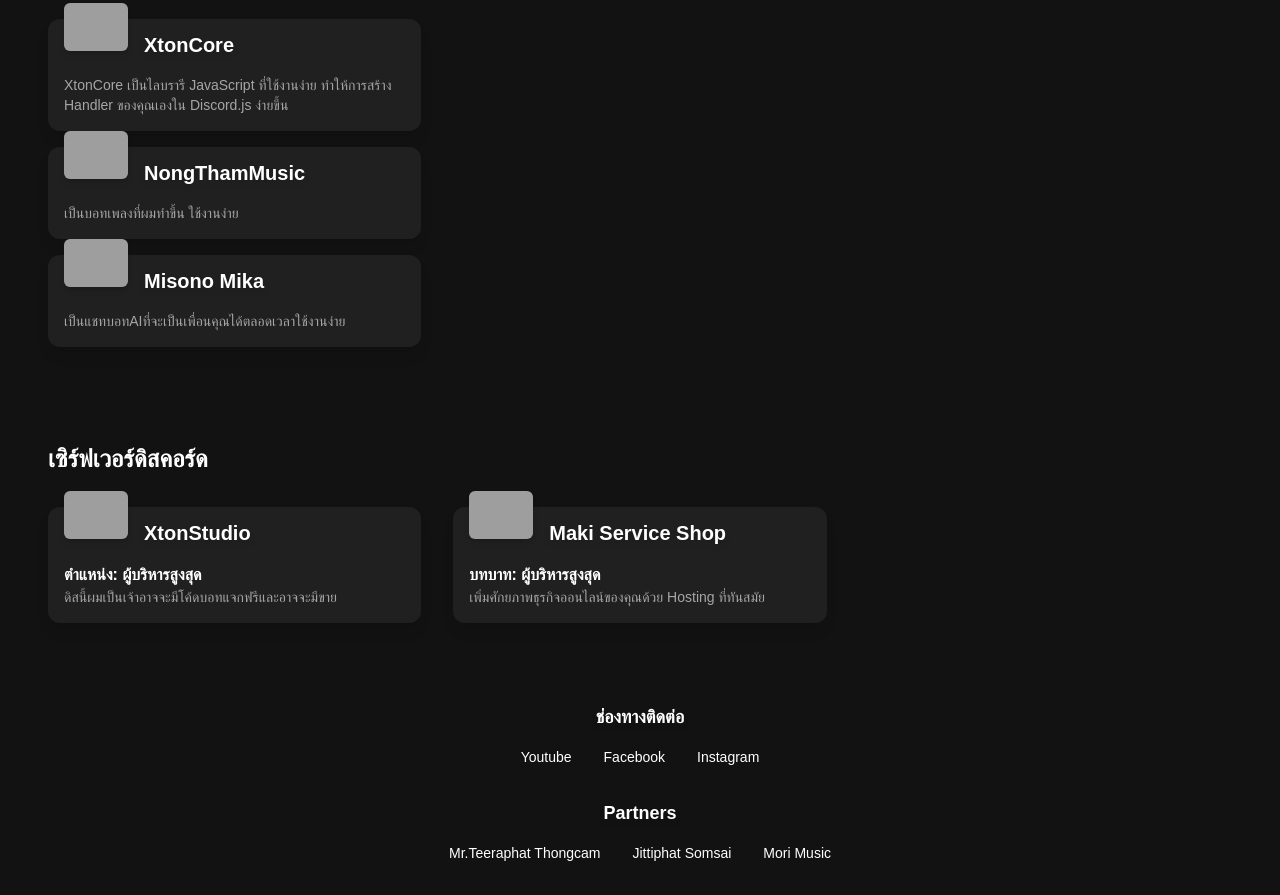
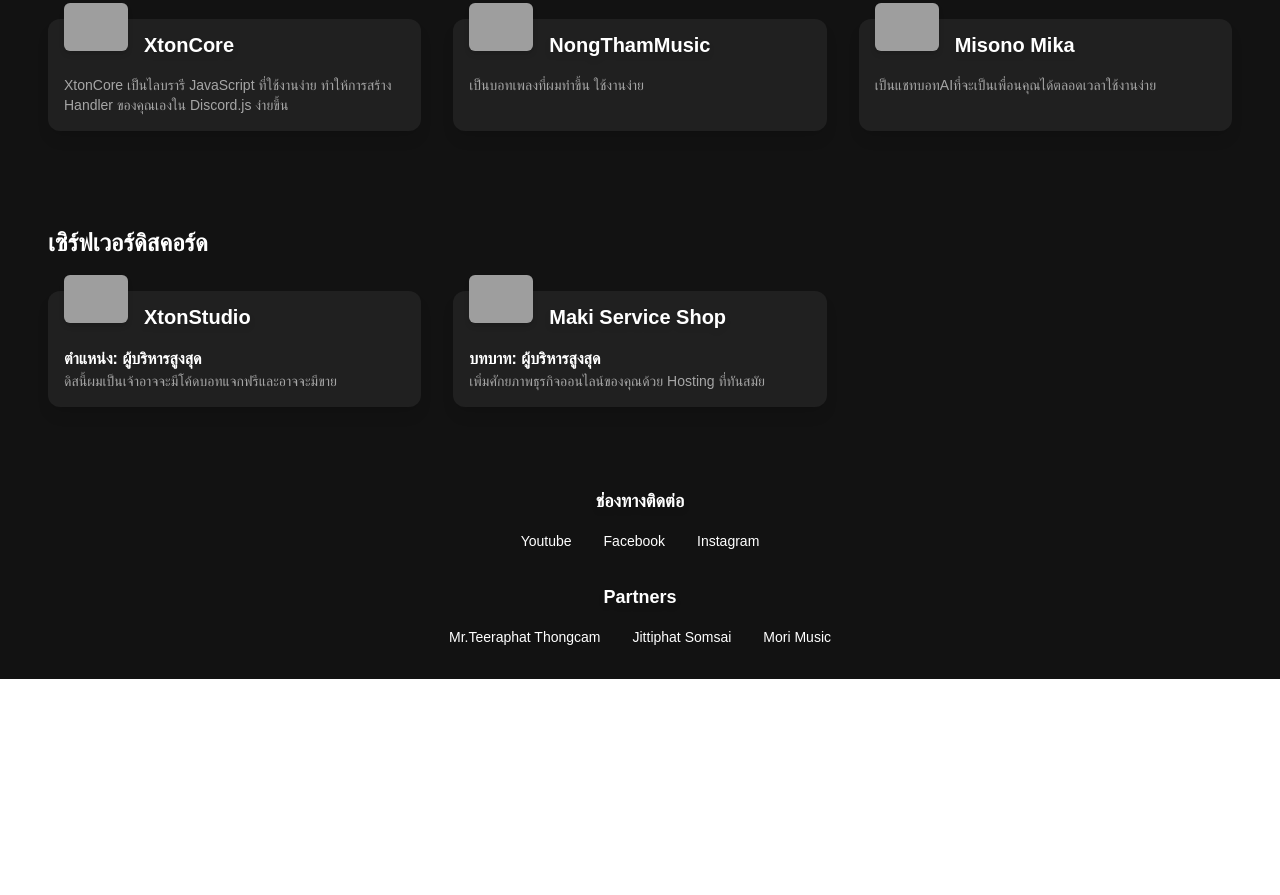
Before and after one commit to NongTham/BioNongTham, a plain HTML site: page index.html in a window 1280 px wide. Shown: the part 1153-2048 px from the top of the page. After the commit the page ends 1832 px from the top, so only its background shows below. Drawn offline with nearby package versions, Linux system fonts and the light colour scheme; grey boxes are pictures that could not be loaded; a script that the page names is missing; a web font is replaced by a local one.

Commit message:
Update index.html

```diff
--- a/index.html
+++ b/index.html
@@ -135,8 +135,6 @@
                         XtonCore เป็นไลบรารี JavaScript ที่ใช้งานง่าย ทำให้การสร้าง Handler ของคุณเองใน Discord.js ง่ายขึ้น
                     </p>
                 </div>
-            </div>
-            <div class="grid grid-cols-1 sm:grid-cols-2 lg:grid-cols-3 gap-4 lg:gap-8">
                 <div class="relative bg-gradient-to-tr bg-box text-white mt-4 p-4 pt-14 rounded-xl shadow-lg aos-init aos-animate" data-aos="fade-up">
                     <img src="https://cdn.discordapp.com/attachments/795624578105081877/1217485005362561045/XtonShop.jpg?ex=66043245&is=65f1bd45&hm=c610aa660c5db2a23e2b5ad4f59b45e87f17d56a23d1b17fb8c1a542f32e25e3&" class="absolute w-16 -top-4 left-4 rounded-md shadow-md" alt="PocoGay">
                     <a class="absolute top-3 left-24 text-xl drop-shadow-md font-bold transition hover:scale-105" href="https://discord.com/oauth2/authorize?client_id=887597105705811988&permissions=8&scope=bot+applications.commands" target="_blank">
@@ -150,8 +148,6 @@
                         เป็นบอทเพลงที่ผมทําขึ้น ใช้งานง่าย
                     </p>
                 </div>
-            </div>
-            <div class="grid grid-cols-1 sm:grid-cols-2 lg:grid-cols-3 gap-4 lg:gap-8">
                 <div class="relative bg-gradient-to-tr bg-box text-white mt-4 p-4 pt-14 rounded-xl shadow-lg aos-init aos-animate" data-aos="fade-up">
                     <img src="https://cdn.discordapp.com/attachments/795624578105081877/1217484739125051603/Mika.png?ex=66043205&is=65f1bd05&hm=55c6c49c818a1371f45c6334f828414da4f81cc94942507fdc5f85dc38df8589&" class="absolute w-16 -top-4 left-4 rounded-md shadow-md" alt="PocoGay">
                     <a class="absolute top-3 left-24 text-xl drop-shadow-md font-bold transition hover:scale-105" href="https://discord.com/oauth2/authorize?client_id=1189213424895393812&permissions=8&scope=bot+applications.commands" target="_blank">
```
